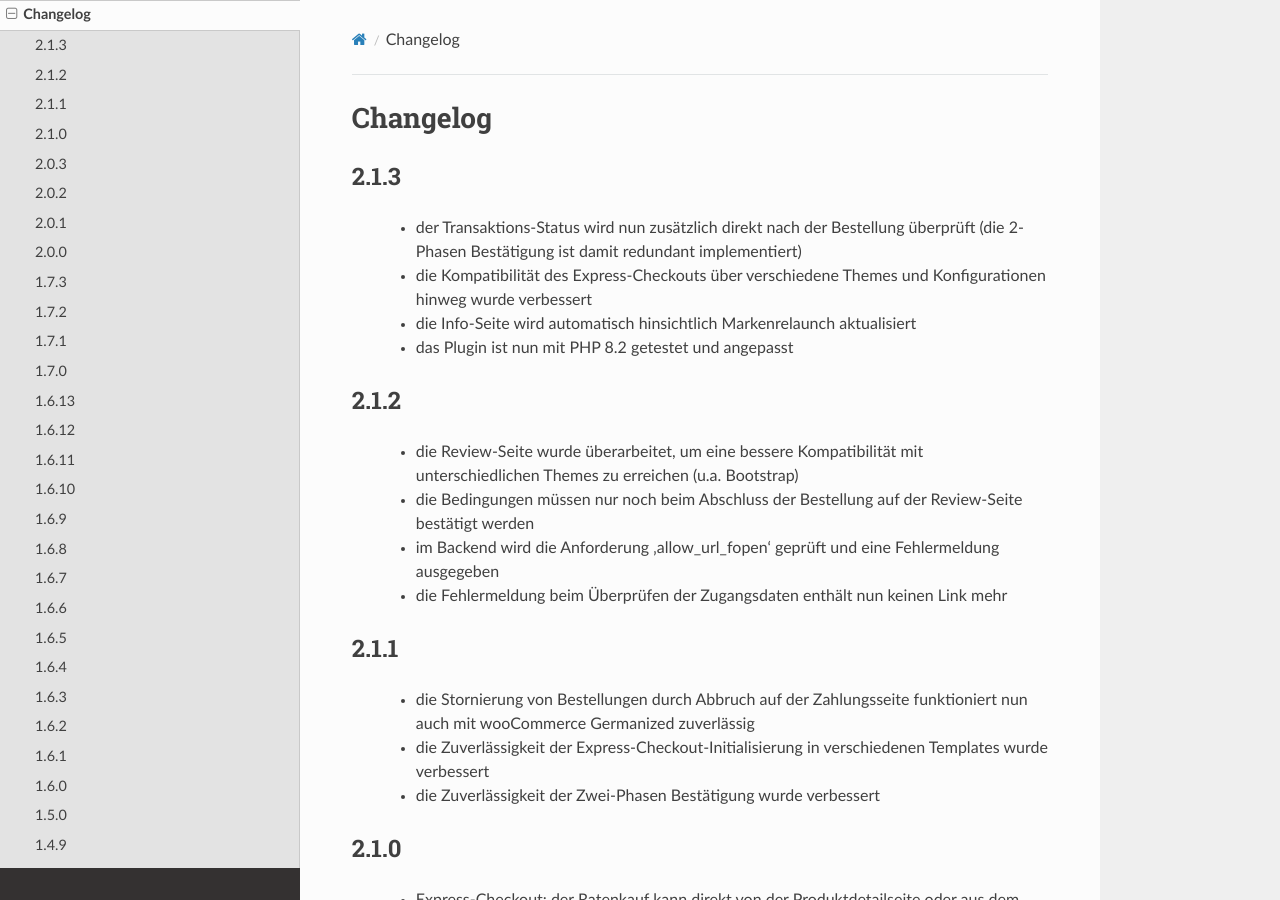
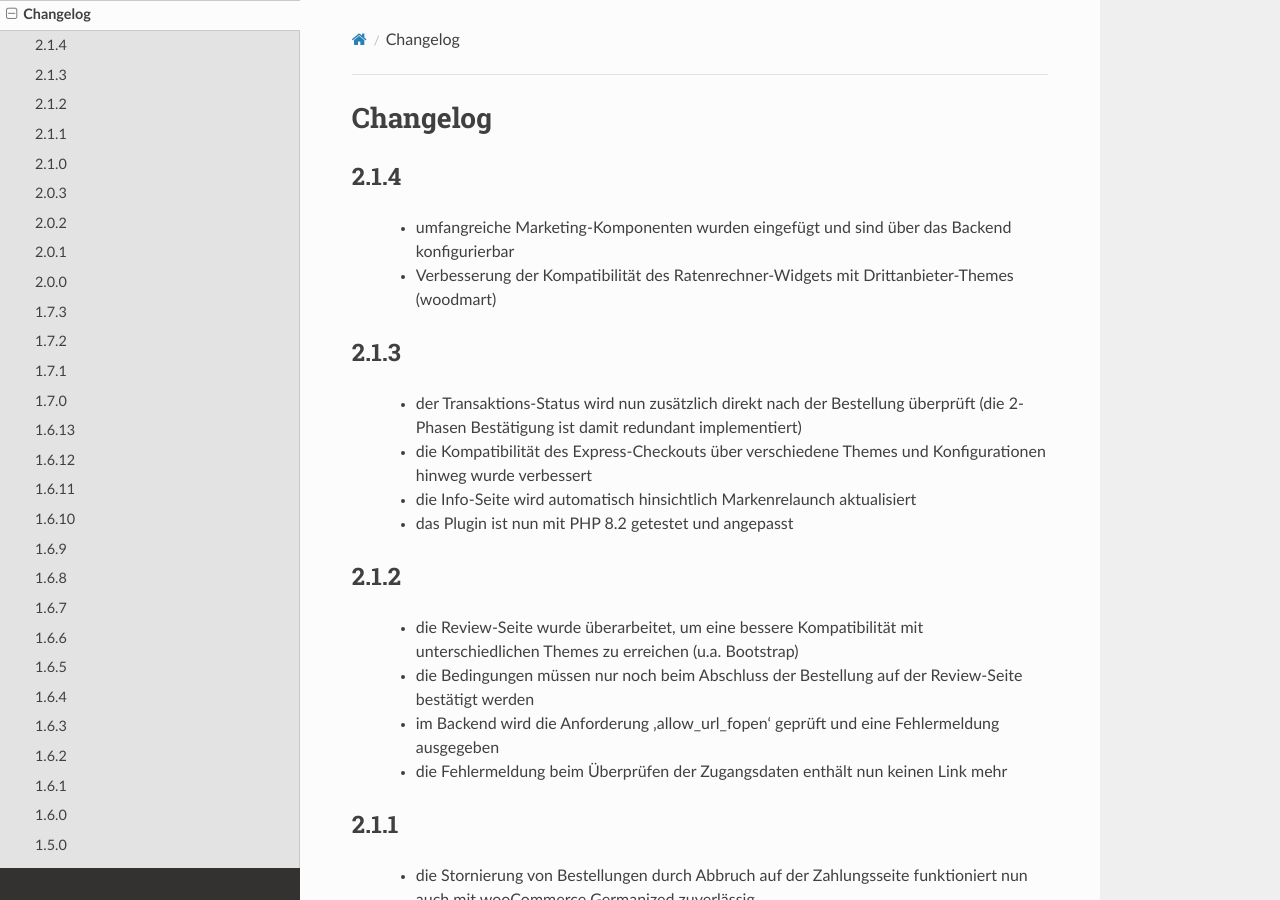
Before and after one commit to teambank/ratenkaufbyeasycredit-plugin-woocommerce, a Sphinx documentation site: the page built from docs/source/changelog.rst, in a window 1280 px wide and 900 px high. Built offline with Sphinx 7.4.7 and the Read the Docs theme 2.0.0, drawn with Linux system fonts in a browser that asks for light colours.

Commit message:
version bump

```diff
--- a/docs/source/changelog.rst
+++ b/docs/source/changelog.rst
@@ -1,5 +1,11 @@
 Changelog
 =========
+
+2.1.4
+-----
+
+- umfangreiche Marketing-Komponenten wurden eingefügt und sind über das Backend konfigurierbar
+- Verbesserung der Kompatibilität des Ratenrechner-Widgets mit Drittanbieter-Themes (woodmart)
 
 2.1.3
 -----
--- a/docs/source/conf.py
+++ b/docs/source/conf.py
@@ -26,7 +26,7 @@ author = u'Teambank AG'
 # The short X.Y version
 version = u''
 # The full version, including alpha/beta/rc tags
-release = u'2.1.3'
+release = u'2.1.4'
 
 # -- General configuration ---------------------------------------------------
 
```
Also changed, not shown: 3 other files.
